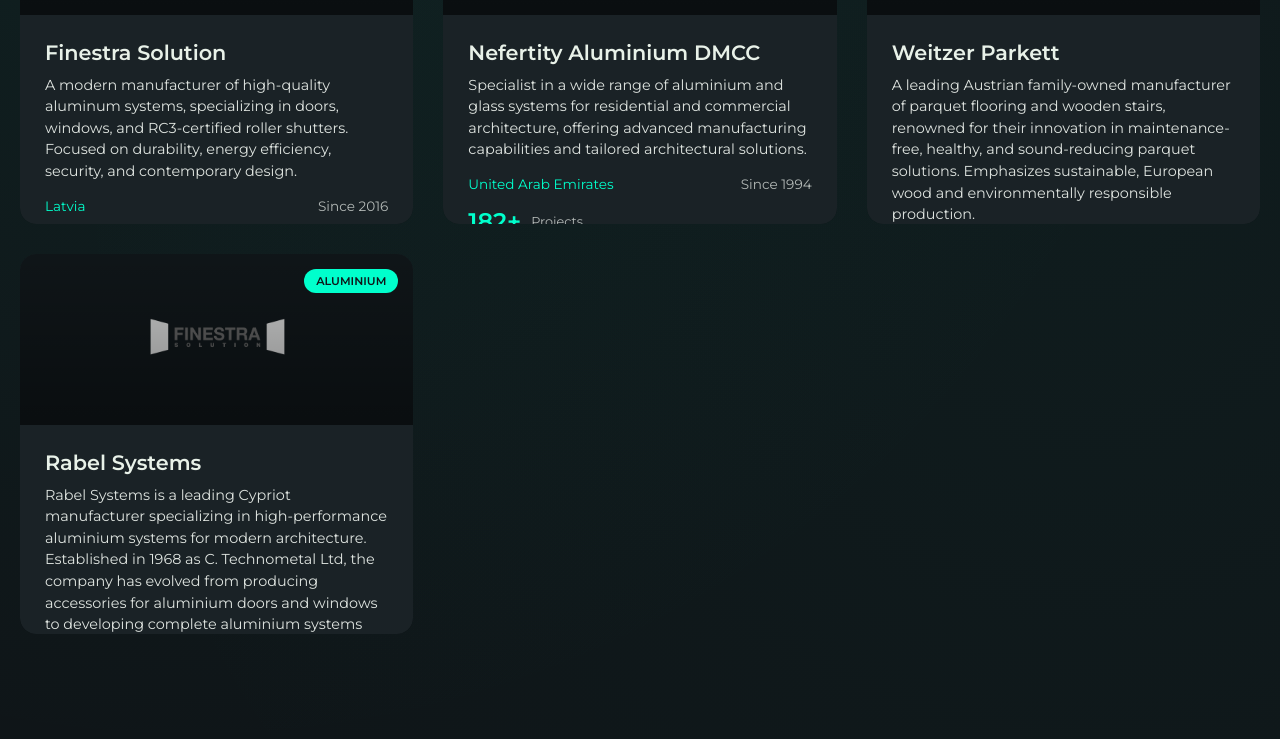
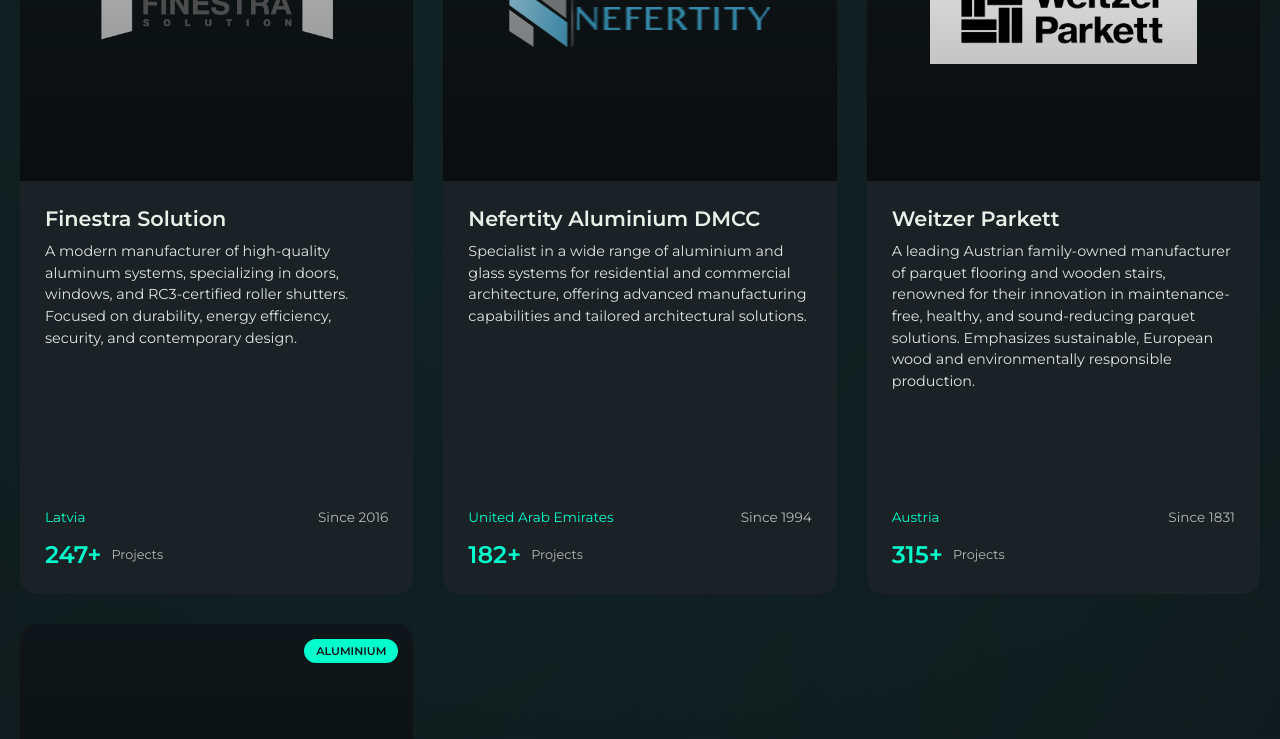
Before and after one commit to RudolfsSuklais/ing-constructions, a React (Vite) app in the folder client/: page /partners in a window 1280 px wide. Shown: the part 1169-1908 px from the top of the page. Built offline with nearby package versions, Linux system fonts and the light colour scheme; no server answers.

Commit message:
fixed it it it fixed

```diff
--- a/client/src/Pages/Partners.css
+++ b/client/src/Pages/Partners.css
@@ -209,7 +209,7 @@
 
 .partner-card {
     perspective: 1500px;
-    height: 380px;
+    height: 750px;
     border-radius: 16px;
     overflow: hidden;
     cursor: pointer;
--- a/client/src/Pages/Partners.jsx
+++ b/client/src/Pages/Partners.jsx
@@ -8,10 +8,8 @@
 // Example partner logos (replace with actual partner logos)
 import Partner1 from "../assets/logos/Finestra_logo.png";
 import Partner2 from "../assets/logos/nefertity_logo.png";
-import Partner3 from "../assets/logos/Weitzer_parkett_logo.png";
-import Partner4 from "../assets/logos/Finestra_logo.png";
-import Partner5 from "../assets/logos/Finestra_logo.png";
-import Partner6 from "../assets/logos/Finestra_logo.png";
+import Partner3 from "../assets/logos/weitzer_parkett_logo.png";
+import Partner4 from "../assets/logos/rabel_systems_logo.png";
 
 const Partners = () => {
     const [partners, setPartners] = useState([]);
```
